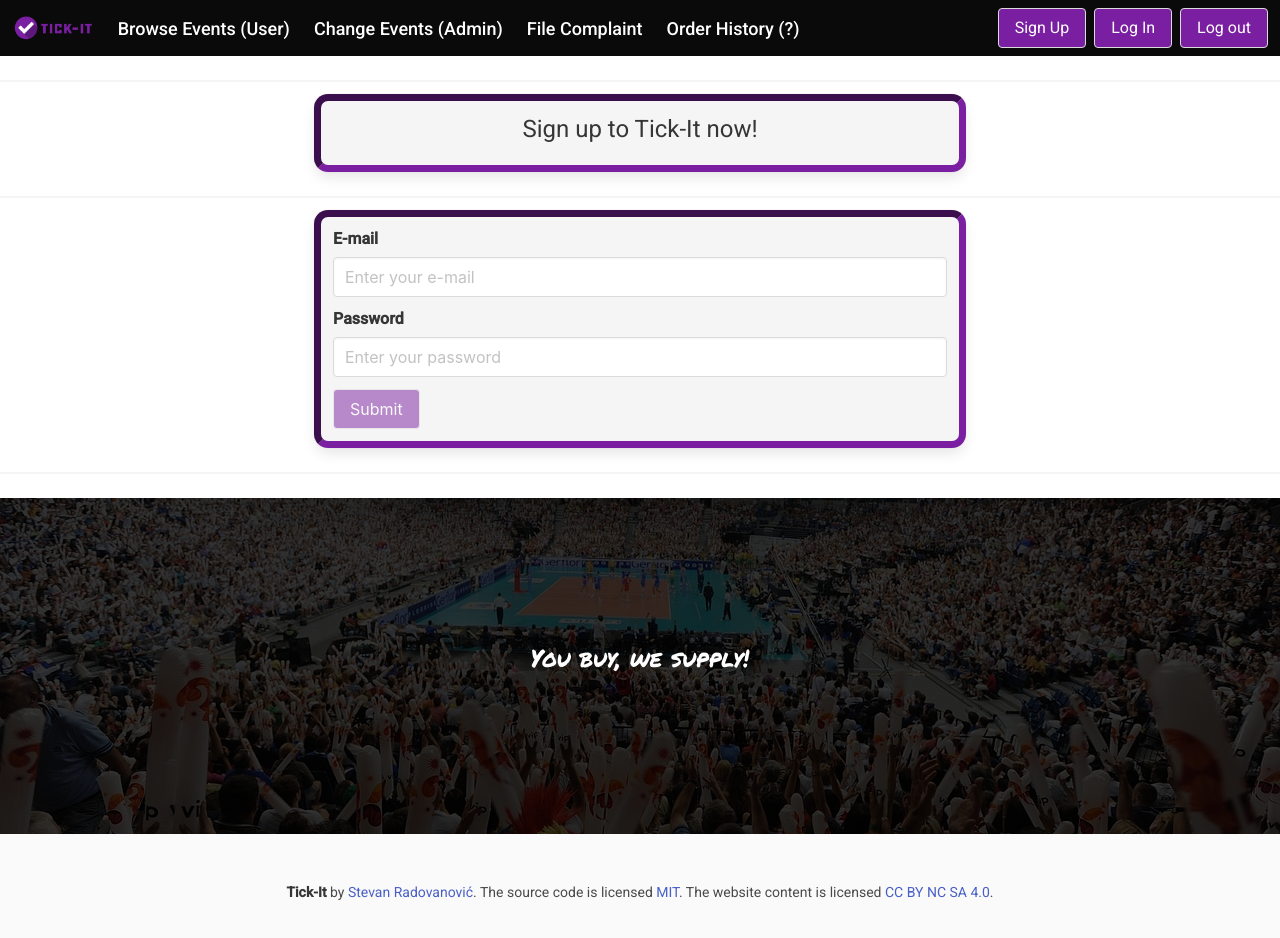
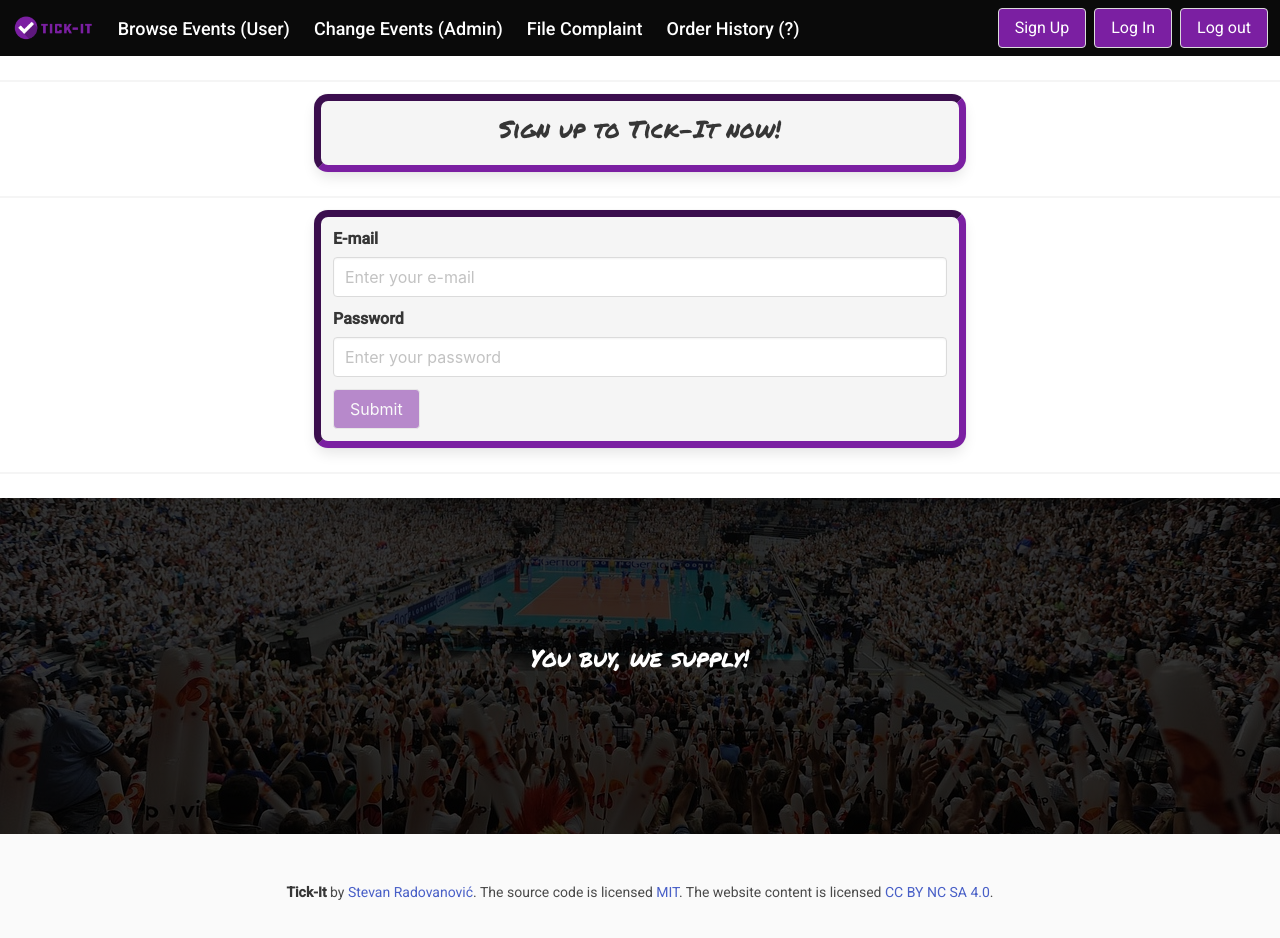
Before and after one commit to Stevan-Radovanovic/TickIt-WebApp, an Angular app: page /signup in a window 1280 px wide. Shown: the top 938 px of the page. Built offline with nearby package versions, Linux system fonts and the light colour scheme.

Commit message:
Changed font for auth titles

```diff
--- a/src/app/auth/log-in/log-in.component.html
+++ b/src/app/auth/log-in/log-in.component.html
@@ -3,14 +3,9 @@
   <div
     class="column is-6 is-offset-3 card"
     id="formBorder"
-    style="
-      text-align: center;
-      font-family: 'Permanent Marker', cursive;
-      color: black;
-      padding-bottom: 4px;
-    "
+    style="text-align: center; color: black; padding-bottom: 4px;"
   >
-    <h1 class="title">
+    <h1 class="title" style="font-family: 'Permanent Marker', cursive;">
       Log in to Tick-It now!
     </h1>
   </div>
--- a/src/app/auth/sign-up/sign-up.component.html
+++ b/src/app/auth/sign-up/sign-up.component.html
@@ -3,14 +3,9 @@
   <div
     class="column is-6 is-offset-3 card"
     id="formBorder"
-    style="
-      text-align: center;
-      font-family: 'Permanent Marker', cursive;
-      color: black;
-      padding-bottom: 4px;
-    "
+    style="text-align: center; color: black; padding-bottom: 4px;"
   >
-    <h1 class="title">
+    <h1 class="title" style="font-family: 'Permanent Marker', cursive;">
       Sign up to Tick-It now!
     </h1>
   </div>
```
